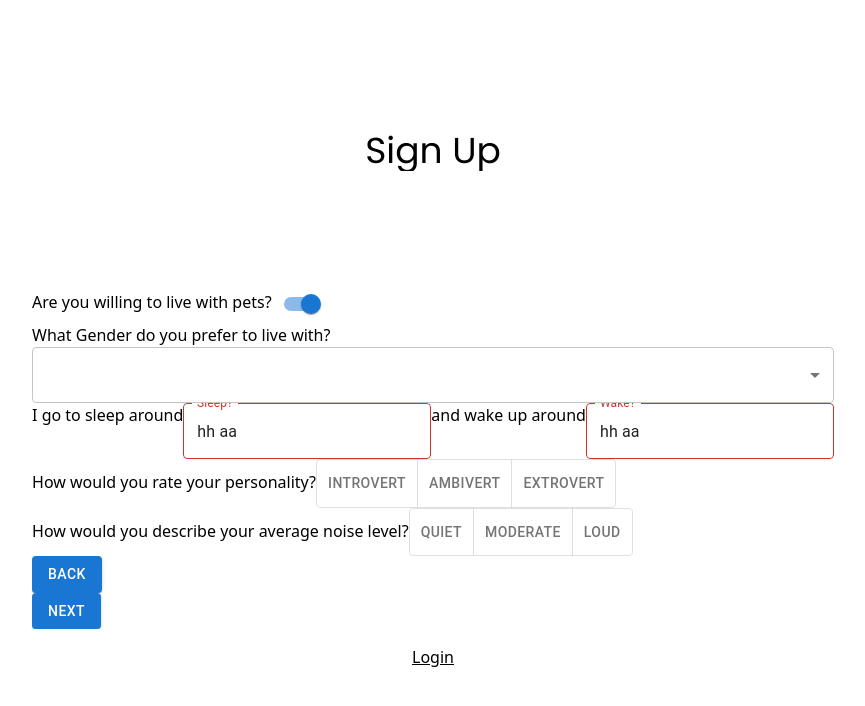
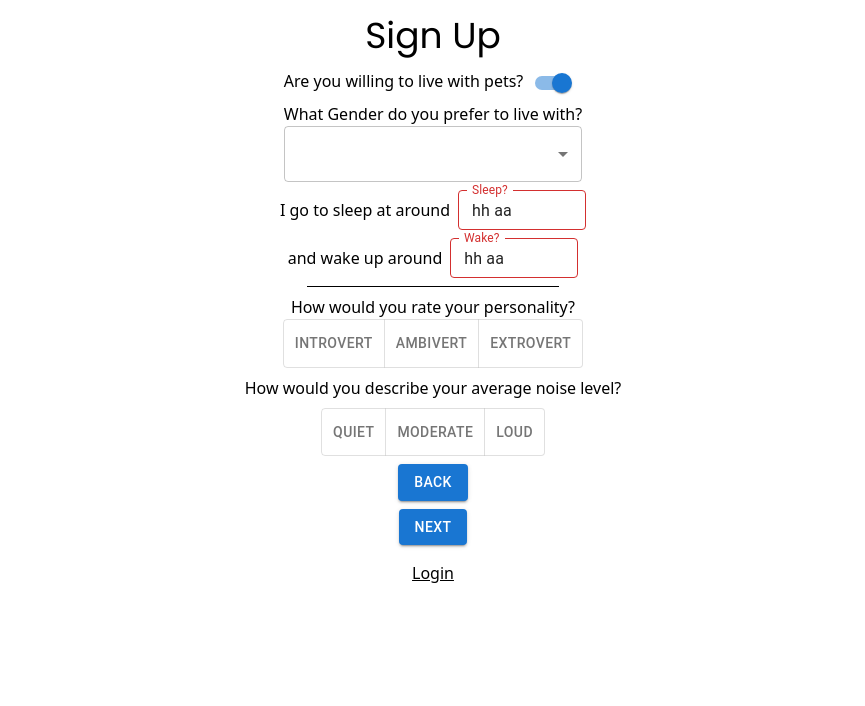
Before and after one commit to aaron3alexander/roomies, a React (Vite) app: page /signup in a window 1280 px wide. Both pictures are taken after a click on the button "CONTINUE". Shown: the top 706 px of the page, without its empty margins (207-1072 px from the left). Built offline with nearby package versions, Linux system fonts and the light colour scheme; a web font is replaced by a local one.

Commit message:
fixed half of signup page ui

```diff
--- a/src/index.css
+++ b/src/index.css
@@ -16,7 +16,7 @@
 }
 
 
-* {
+.homepagediv {
   overflow-x: hidden;
 }
 
--- a/src/pages/HomePage.jsx
+++ b/src/pages/HomePage.jsx
@@ -57,7 +57,7 @@ export default function HomePage() {
   };
 
   return (
-    <div className="">
+    <div className="homepagediv">
       <Navbar />
 
       {db.map((person) => (
--- a/src/pages/SignupPage.jsx
+++ b/src/pages/SignupPage.jsx
@@ -176,6 +176,7 @@ export default function SignUp() {
     { label: "Women’s and Gender Studies" },
     { label: "Youth and Community Studies" },
   ];
+
   const cost = [
     {
       value: 500,
@@ -186,6 +187,7 @@ export default function SignUp() {
       label: "$2000",
     },
   ];
+
   const guests = [
     {
       value: 1,
@@ -210,7 +212,7 @@ export default function SignUp() {
   ];
   const [step, setStep] = useState(0);
   // const [showMessage, setShowMessage] = useState(false);
-  //Our allergy options
+
   const allAllergies = ["Nuts", "Fish", "Dairy", "Veat", "Gluten"];
   const [fName, setfName] = useState("");
   const [lName, setlName] = useState("");
@@ -247,19 +249,13 @@ export default function SignUp() {
     } = event;
     setAllergies(typeof value === "string" ? value.split(",") : value);
   };
-  //Handle signup multiple "pages"
   const handleNext = () => {
-    // Increment the step to show the next set of preferences
     setStep((prevStep) => prevStep + 1);
   };
-  //handle back to previous "pages"
   const handleBack = () => {
-    // Increment the step to show the next set of preferences
     setStep((prevStep) => prevStep - 1);
   };
-  // const { errors } = formState;//checking for errors
   const handleSignup = async () => {
-    // Implement your Signup logic here
     const data = {
       fname: fName,
       lname: lName,
@@ -326,7 +322,7 @@ export default function SignUp() {
   // }, [wake, sleep])
 
   return (
-    <div className="w-full  h-screen flex flex-col justify-evenly items-center p-4">
+    <div className="w-full  h-fit flex flex-col justify-evenly space-y-2 items-center p-4">
       {/* {showMessage && (
         <div class="alert alert-danger show text-center" role="alert">
           This email is aleady being used! Please try a different email!
@@ -444,11 +440,10 @@ export default function SignUp() {
               </div>
             </div>
           )}
+
           {step === 1 && (
+            <div className="space-y-2 flex flex-col items-center px-1">
               <div>
-              {/* Preference to live with */}
-              <div>
-                {/* pets */}
                 <div>
                   Are you willing to live with pets?
                   <Switch
@@ -459,7 +454,7 @@ export default function SignUp() {
                     defaultChecked
                   />
                 </div>
-                {/* Prefered Gender */}
+                <div className="">
                   What Gender do you prefer to live with?
                   <Box sx={{ minWidth: 120 }}>
                     <FormControl fullWidth>
@@ -478,30 +473,44 @@ export default function SignUp() {
                     </FormControl>
                   </Box>
                 </div>
-              {/* Sleep Schedule */}
-              <div>
-                I go to sleep around
+              </div>
+              <div className="space-y-2">
+                <div className="flex items-center justify-center">
+                  I go to sleep at around
+                  <div className="ml-2 w-32 ">
                     <LocalizationProvider dateAdapter={AdapterDayjs}>
                       <TimePicker
                         views={["hours"]}
                         label="Sleep?"
                         value={sleep}
                         onChange={handleSleepChange}
+                        slotProps={{ textField: { size: "small" } }}
                       />
                     </LocalizationProvider>
+                  </div>
+                </div>
+
+                <div className="flex items-center justify-center">
                   and wake up around
+                  <div className="ml-2 w-32">
                     <LocalizationProvider dateAdapter={AdapterDayjs}>
                       <TimePicker
                         views={["hours"]}
                         label="Wake?"
                         value={wake}
                         onChange={handleWakeChange}
+                        slotProps={{ textField: { size: "small" } }}
                       />
                     </LocalizationProvider>
                   </div>
-              {/* Personality */}
-              <div>
+                </div>
+              </div>
+
+              <hr className="border-1 border-black w-2/3" />
+
+              <div className="items-center flex flex-col space-y-2">
                 How would you rate your personality?
+                <div className="">
                   <ToggleButtonGroup
                     value={personality}
                     exclusive
@@ -512,9 +521,12 @@ export default function SignUp() {
                     <ToggleButton value="Extrovert">Extrovert</ToggleButton>
                   </ToggleButtonGroup>
                 </div>
-              {/* Loud? */}
-              <div>
+              </div>
+
+              <div className="items-center flex flex-col space-y-2">
+                <h1 className="text-center">
                   How would you describe your average noise level?
+                </h1>
                 <ToggleButtonGroup
                   value={noise}
                   exclusive
@@ -588,7 +600,6 @@ export default function SignUp() {
                   />
                 </Box>
               </div>
-              {/* Like to Share? */}
               <div>
                 Are you open to sharing?
                 <Switch
@@ -599,7 +610,6 @@ export default function SignUp() {
                   defaultChecked
                 />
               </div>
-              {/* Budget */}
               <div>
                 What is your maximum rent cost?
                 <Box sx={{ width: 300 }}>
@@ -669,7 +679,7 @@ export default function SignUp() {
                 <Button
                   variant="contained"
                   color="primary"
-                  onClick={handleSignup()}
+                  onClick={handleSignup}
                 >
                   Sign Up
                 </Button>
```
Also changed, not shown: 1 other file (tests, documents, lock files or other folders). Lines whose indentation alone changed are shown as unchanged.
